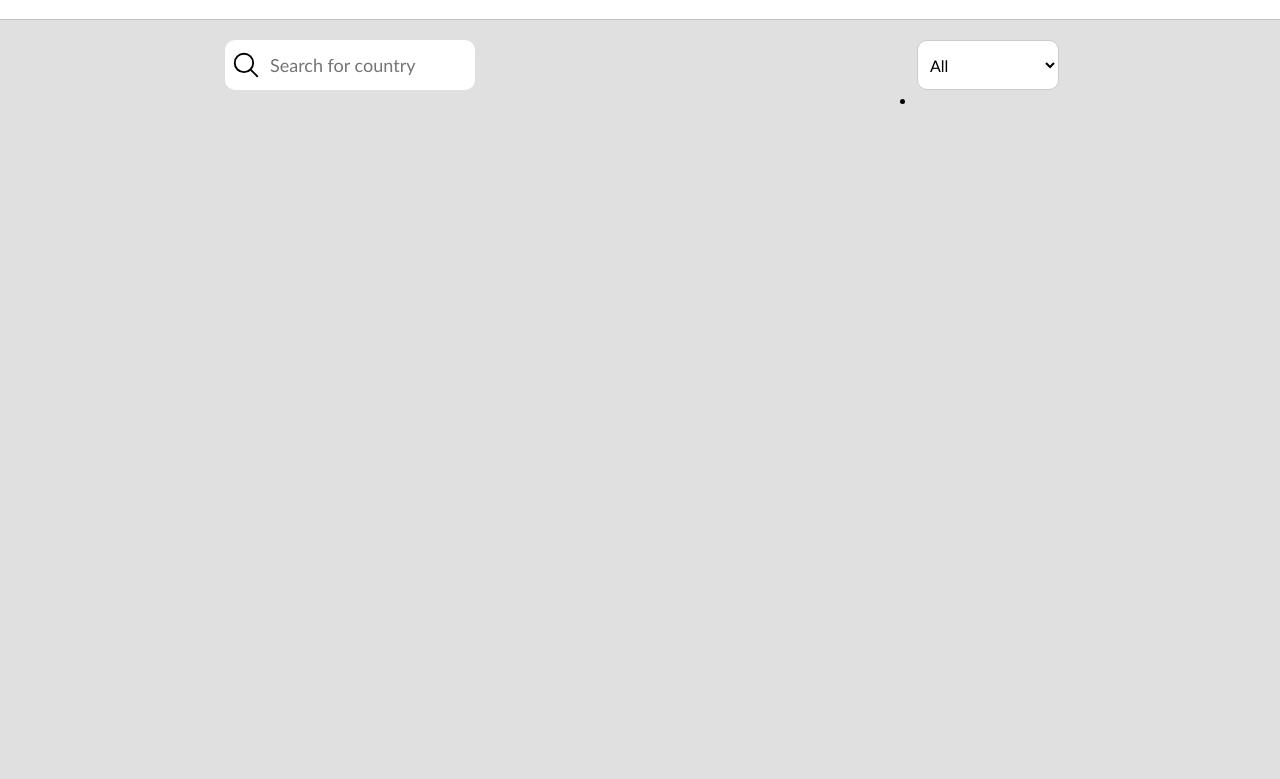
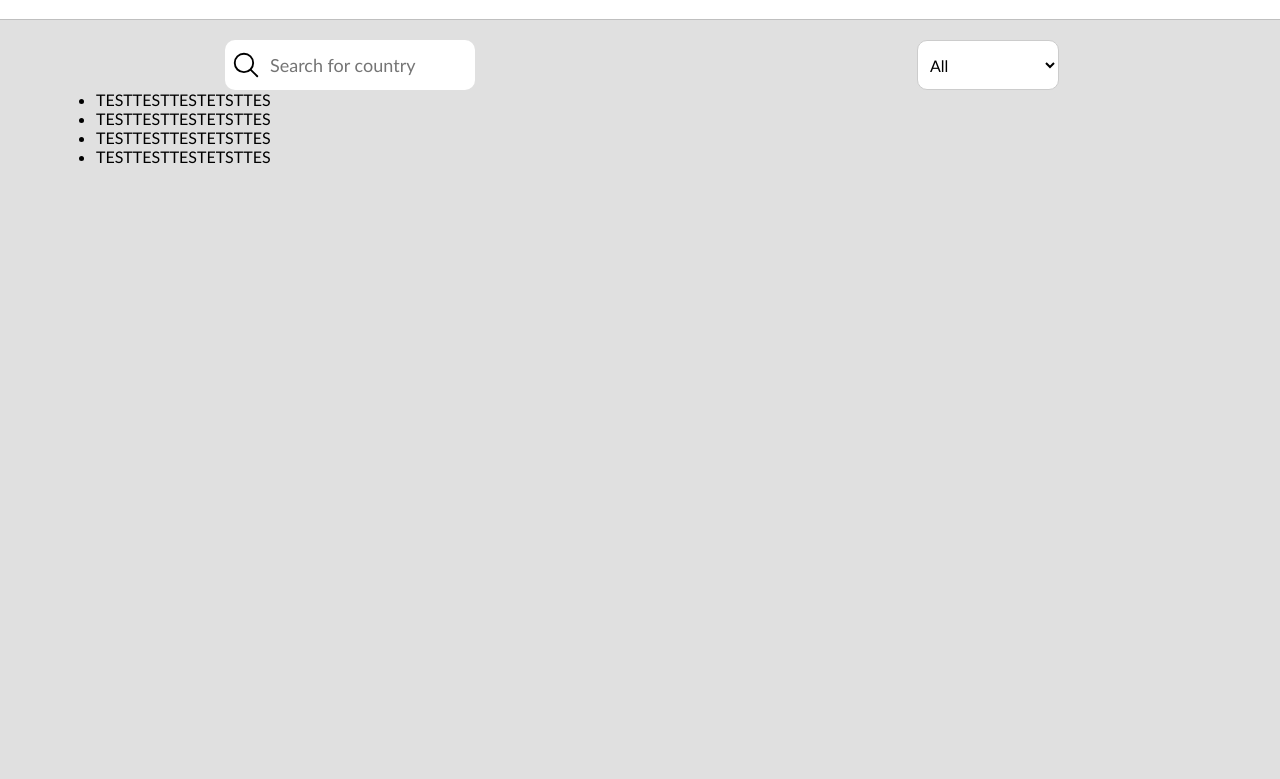
Before and after one commit to sasanedicbn/Country-App, a website built with Vite: page Country-App/index.html in a window 1280 px wide. Shown: the part 105-884 px from the top of the page. Built offline with nearby package versions, Linux system fonts and the light colour scheme.

Commit message:
Create test <li> in html

```diff
--- a/Country-App/index.html
+++ b/Country-App/index.html
@@ -41,11 +41,14 @@
             <option value="Oceania">Oceania</option>
           </select>
         </div>
-        <ul class="country__list">
-          <li class="country__list__item"></li>
-        </ul>
       </div>
     </div>
+    <ul class="country__list">
+      <li class="country__list__item">TESTTESTTESTETSTTES</li>
+      <li class="country__list__item">TESTTESTTESTETSTTES</li>
+      <li class="country__list__item">TESTTESTTESTETSTTES</li>
+      <li class="country__list__item">TESTTESTTESTETSTTES</li>
+    </ul>
   </main>
   <footer></footer>
 
--- a/Country-App/style.css
+++ b/Country-App/style.css
@@ -95,4 +95,6 @@ option {
 option:focus {
     background-color: #f0f0f0;
 }
+
+
 /* FOOTER */
```
